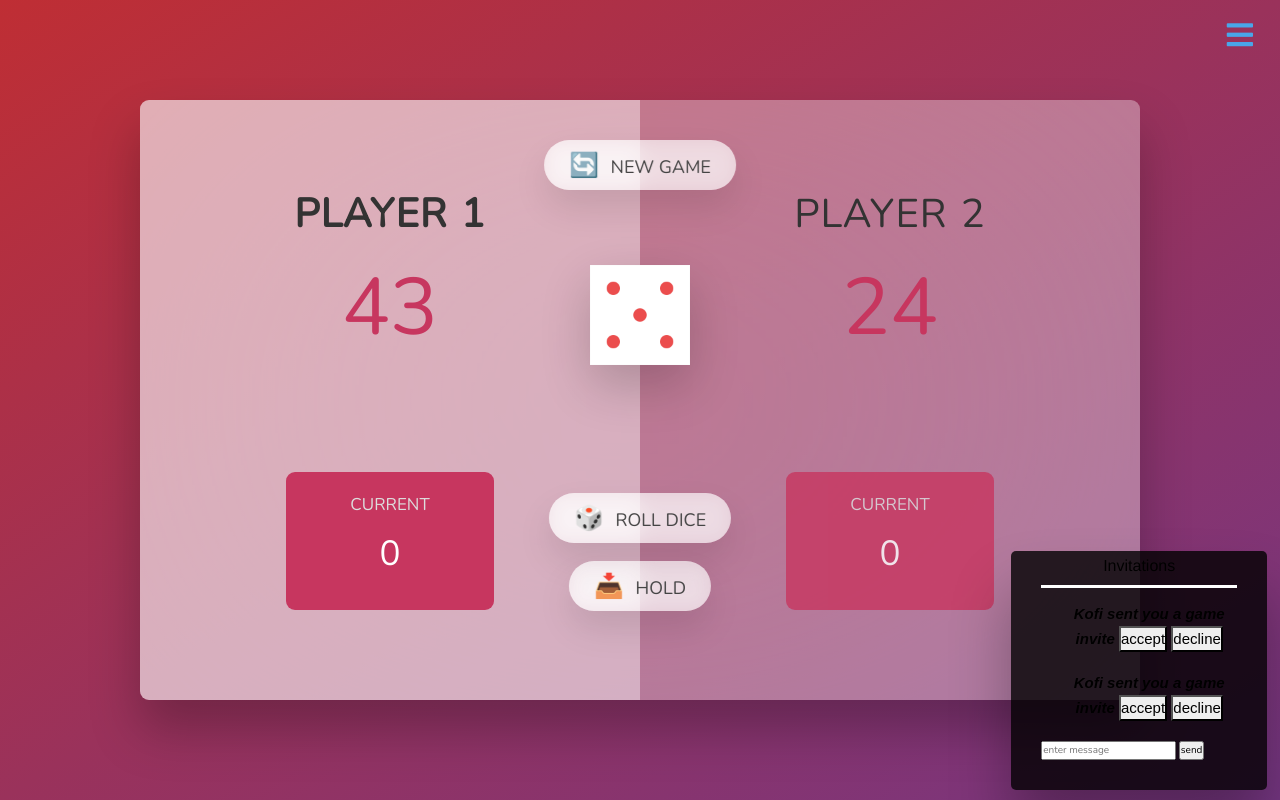
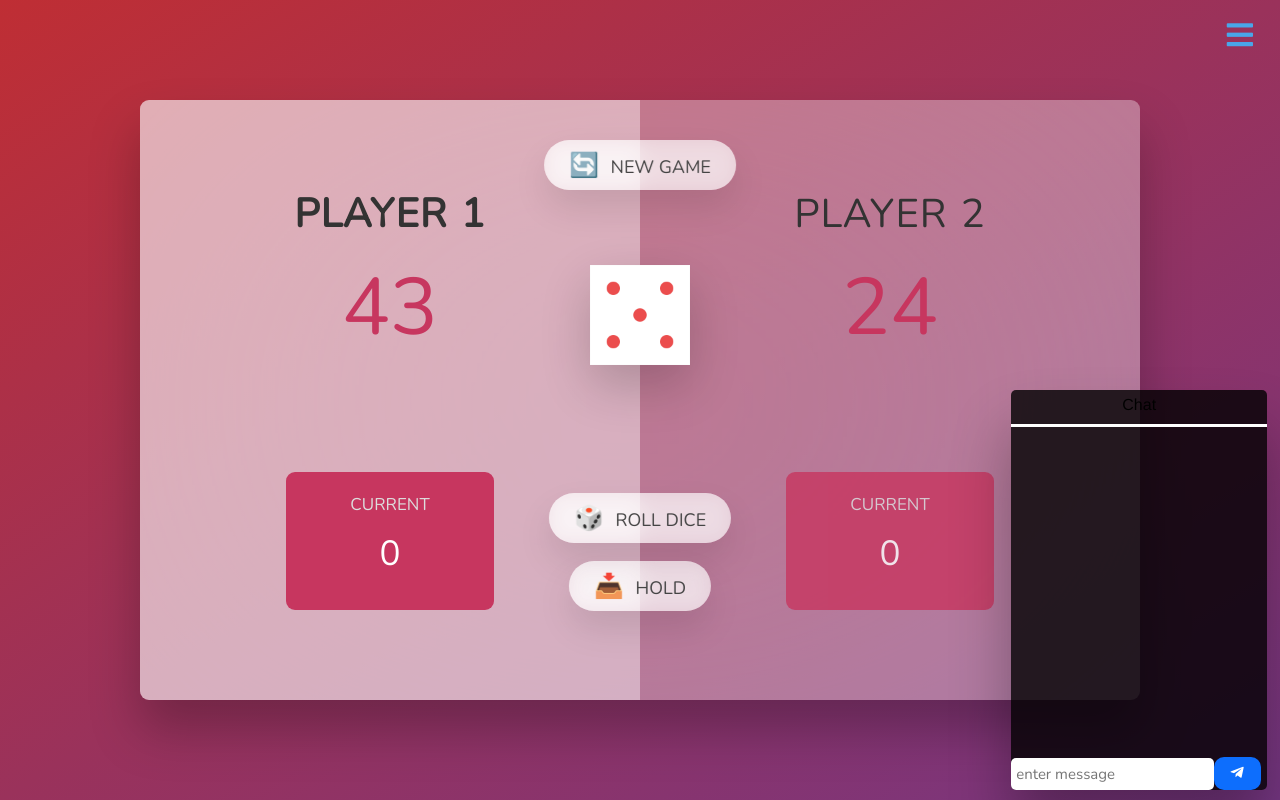
Before and after one commit to Kelvin950/Piggame, a website: page public/game.html in a window 1280 px wide. Drawn offline with nearby package versions, Linux system fonts and the light colour scheme; no server answers.

Commit message:
Integrated the chat functionality , users in a room now can send messages to each other

```diff
--- a/public/app.js
+++ b/public/app.js
@@ -263,3 +263,29 @@ socket.on("playerLeft" , (data)=>{
 socket.on("NotInARoom" , data=>{
     console.log(data);
 })
+
+
+form.addEventListener("submit" ,e=>{
+
+    e.preventDefault();
+const message = document.querySelector("input").value ;
+if(message === ""){
+    return;
+}
+console.log(message);
+ socket.emit("messageSent" , {
+     from:username ,
+     message:message,
+     room:player.room
+ } , (error)=>{
+    // message=  "";
+    return markUp(error);
+ })
+ document.querySelector("input").value = "";
+})
+
+socket.on("message" ,data=>{
+    console.log(data);
+const messages  =  `<li><p>${data.from}: ${data.message}</p></li>`;
+chatUl.innerHTML +=messages;
+})
--- a/public/game.html
+++ b/public/game.html
@@ -67,25 +67,15 @@
 <section class="invitations">
 
     <div class="head">
-        <h3> Invitations</h3>
+        <h3>Chat</h3>
     </div>
     <ul>
-
-        <li>
-            Kofi sent you a game invite <button>accept</button> <button>decline</button>
-
-        </li>
-
-     <li>
-            Kofi sent you a game invite <button>accept</button> <button>decline</button>
-
-        </li>
 
 
     </ul>
     <form>
       <input type="text" placeholder="enter message" />
-      <input type="button" value="send" />
+        <button type="submit" class="btn btn-primary"><i class="fab fa-telegram-plane "></i></button>
     </form>
 </section>
 
--- a/public/gameUi.js
+++ b/public/gameUi.js
@@ -3,7 +3,8 @@ const closeBtn = document.querySelector(".close-btn");
 const sidebar = document.querySelector(".sidebar");
 const ul = document.querySelector(".links");
 const notification =  document.querySelector(".notification")
-
+const form =  document.querySelector("form");
+const chatUl =  document.querySelector(".invitations ul");
 toggleBtn.addEventListener("click", function () {
     // if (sidebar.classList.contains("show-sidebar")) {
     //   sidebar.classList.remove("show-sidebar");
--- a/public/style.css
+++ b/public/style.css
@@ -364,9 +364,9 @@ main {
   color: #000;
   border-radius: 5px;
      width: 20%;
-     padding:3rem;
+     /* padding:3rem; */
      padding-top:0 ;
- height: auto;
+ height: 50%;
      position: fixed;
      right:1%;
    bottom: 1rem;
@@ -394,6 +394,8 @@ position: relative;
 .invitations ul{
   border-radius: 5px;
   transition: all .4s linear;
+  height: 70%;
+   overflow-y: scroll;
 
 
 }
@@ -411,4 +413,57 @@ position: relative;
 
 }
 
-.invitations
+.invitations form{
+
+  position: fixed;
+   bottom: inherit;
+   width: 100%;
+
+   padding-right: 1rem;
+}
+
+.invitations input[type="text"]{
+
+  width: 16%;
+  font-size: 1.5rem;
+padding: .5rem;
+margin: 0;
+border-radius: 5px;
+border: none;
+}
+
+.invitations input[type="text"]:focus{
+  border: none;
+  outline: none;
+}
+
+.invitations button{
+margin-left: -3px;
+  padding: .5rem;
+  margin-top: -5px;
+  width: 3.7%;
+  border-radius: 10px;
+ border: none;
+}
+
+::-webkit-scrollbar {
+  width: 10px;
+  border-radius: 0.5rem;
+}
+
+/* Track */
+::-webkit-scrollbar-track {
+  background: #f1f1f1fa;
+  border-radius: 0.2rem;
+}
+
+/* Handle */
+::-webkit-scrollbar-thumb {
+  background: rgb(95, 95, 95);
+  border-radius: 0.5rem;
+}
+
+/* Handle on hover */
+::-webkit-scrollbar-thumb:hover {
+  background: rgb(90, 89, 89);
+}
```
Also changed, not shown: socketStuff/socket.js (+18 -1 lines).
